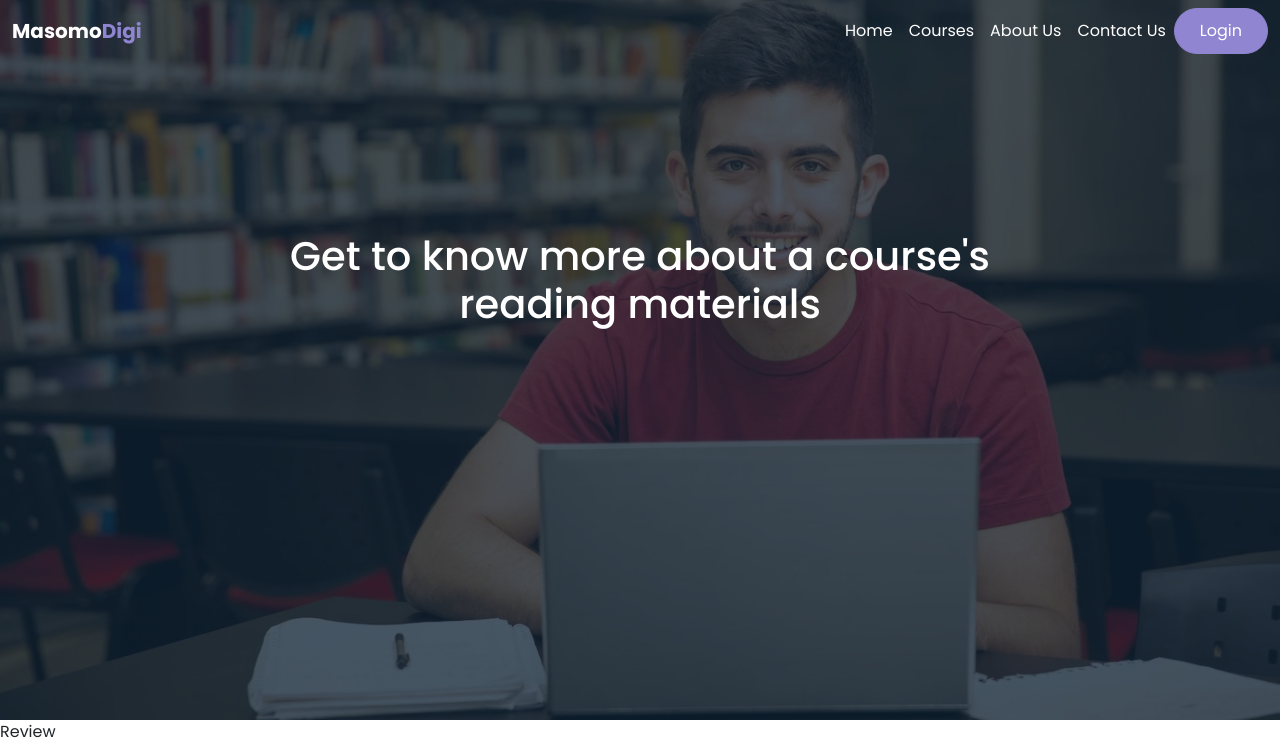
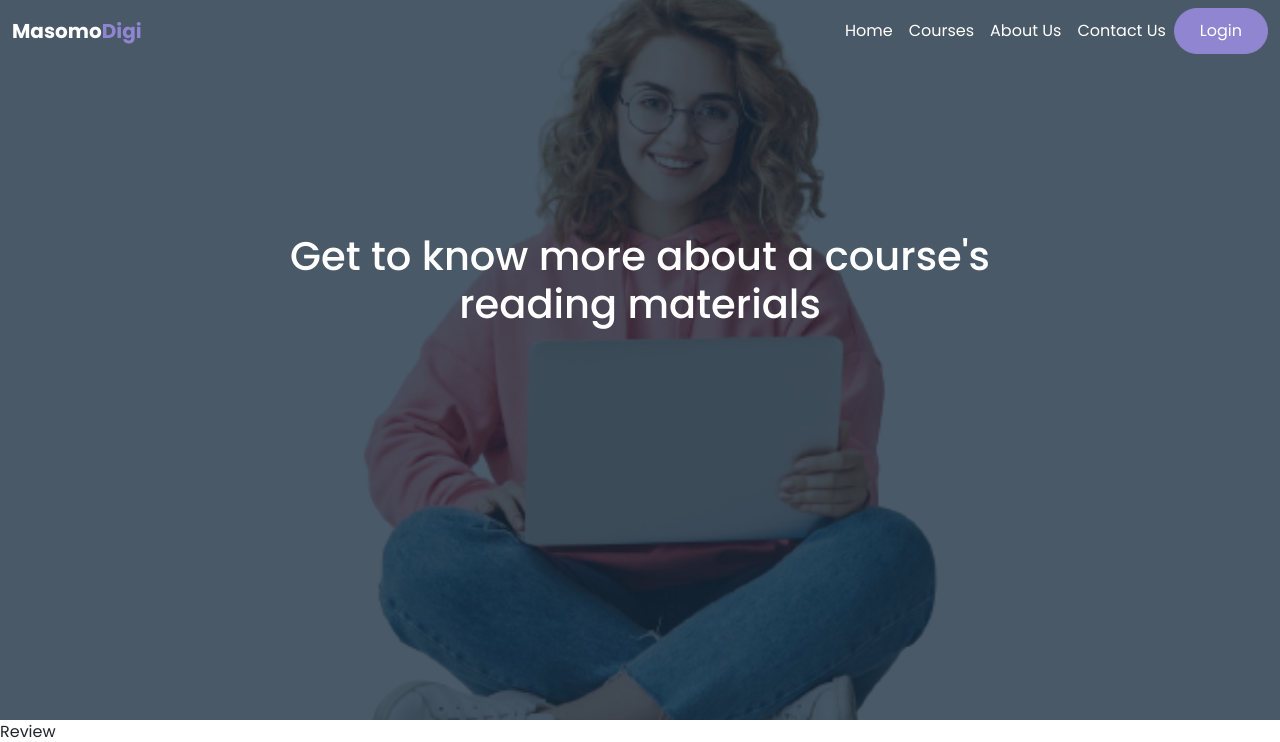
Before and after one commit to Njihia413/phase-5-project, a React (Create React App) app in the folder client/: page /BookDetails in a window 1280 px wide. Shown: the top 742 px of the page. Built offline with nearby package versions, Linux system fonts and the light colour scheme; no server answers.

Commit message:
styling class

```diff
--- a/client/src/components/BookDetails.js
+++ b/client/src/components/BookDetails.js
@@ -5,7 +5,7 @@ import Reviews from "../pages/Reviews";
 const BookDetails = () => {
   return (
     <div>
-      <section className="course">
+      <section className="bookdetails">
       <div className="bg-course">
         <Navbar />
         <div className="row">
```
